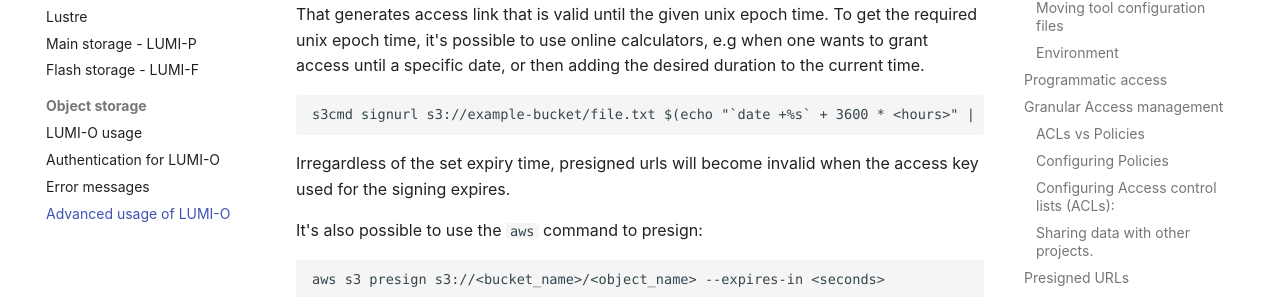
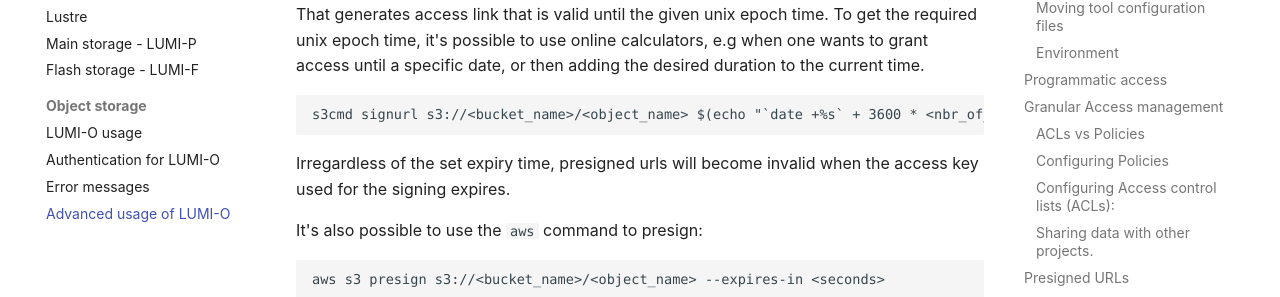
Before and after one commit to Lumi-supercomputer/lumi-userguide, an MkDocs documentation site: the page built from docs/storage/lumio/advanced.md, in a window 1280 px wide and 900 px high, scrolled down 9529 px. Shown: the part 154-451 px from the top of the window. Built offline with MkDocs 1.6.1 and Material for MkDocs 9.7.7, drawn with Linux system fonts in a browser that asks for light colours.

Commit message:
Update docs/storage/lumio/advanced.md
Co-authored-by: hdrei <78485804+hdrei@users.noreply.github.com>

````diff
--- a/docs/storage/lumio/advanced.md
+++ b/docs/storage/lumio/advanced.md
@@ -454,7 +454,7 @@
 the desired duration to the current time.
 
 ```
-s3cmd signurl s3://example-bucket/file.txt $(echo "`date +%s` + 3600 * <hours>" | bc)
+s3cmd signurl s3://<bucket_name>/<object_name> $(echo "`date +%s` + 3600 * <nbr_of_hours>" | bc)
 ```
 
 Irregardless of the set expiry time, presigned urls will become invalid when
````
